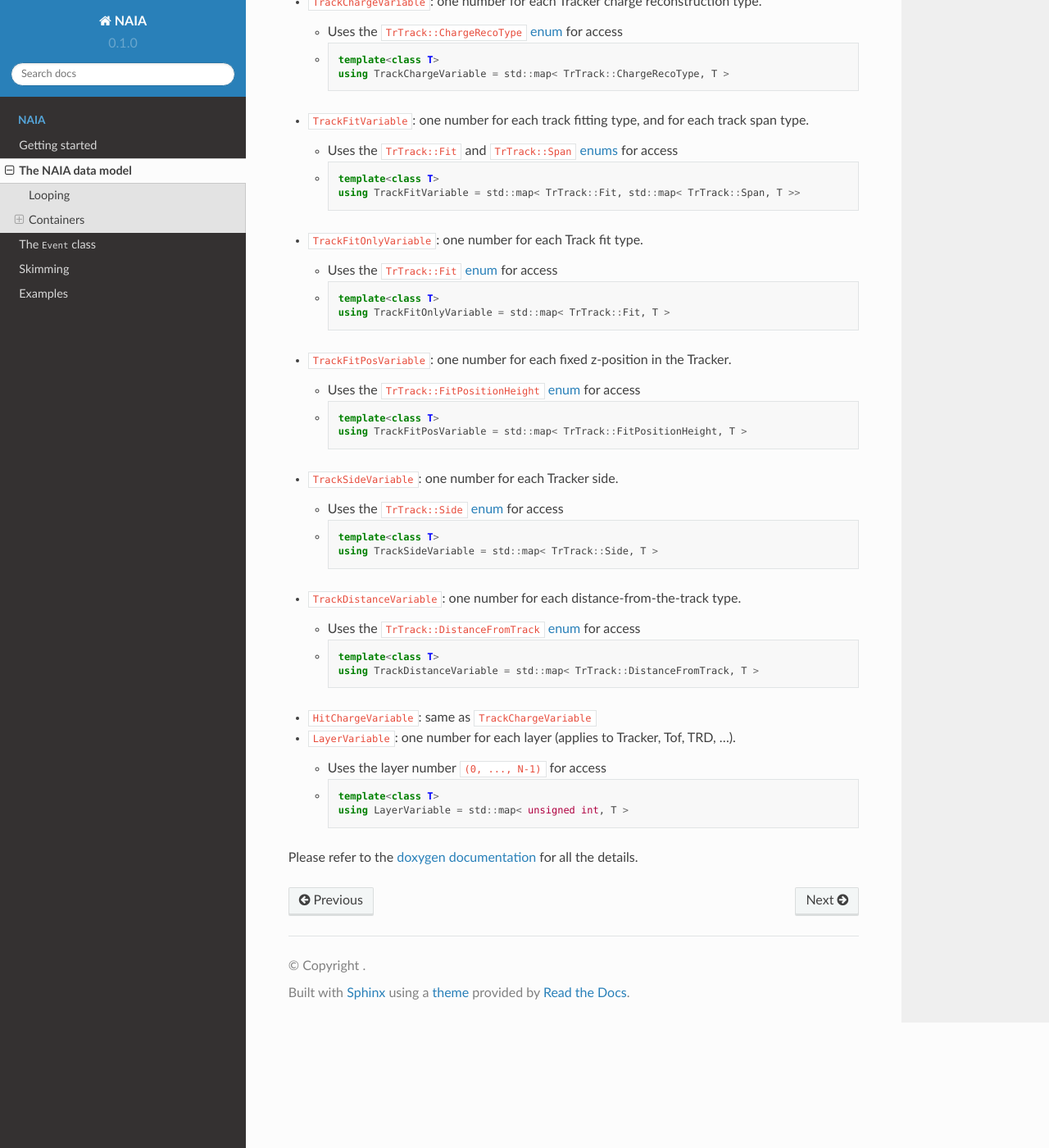
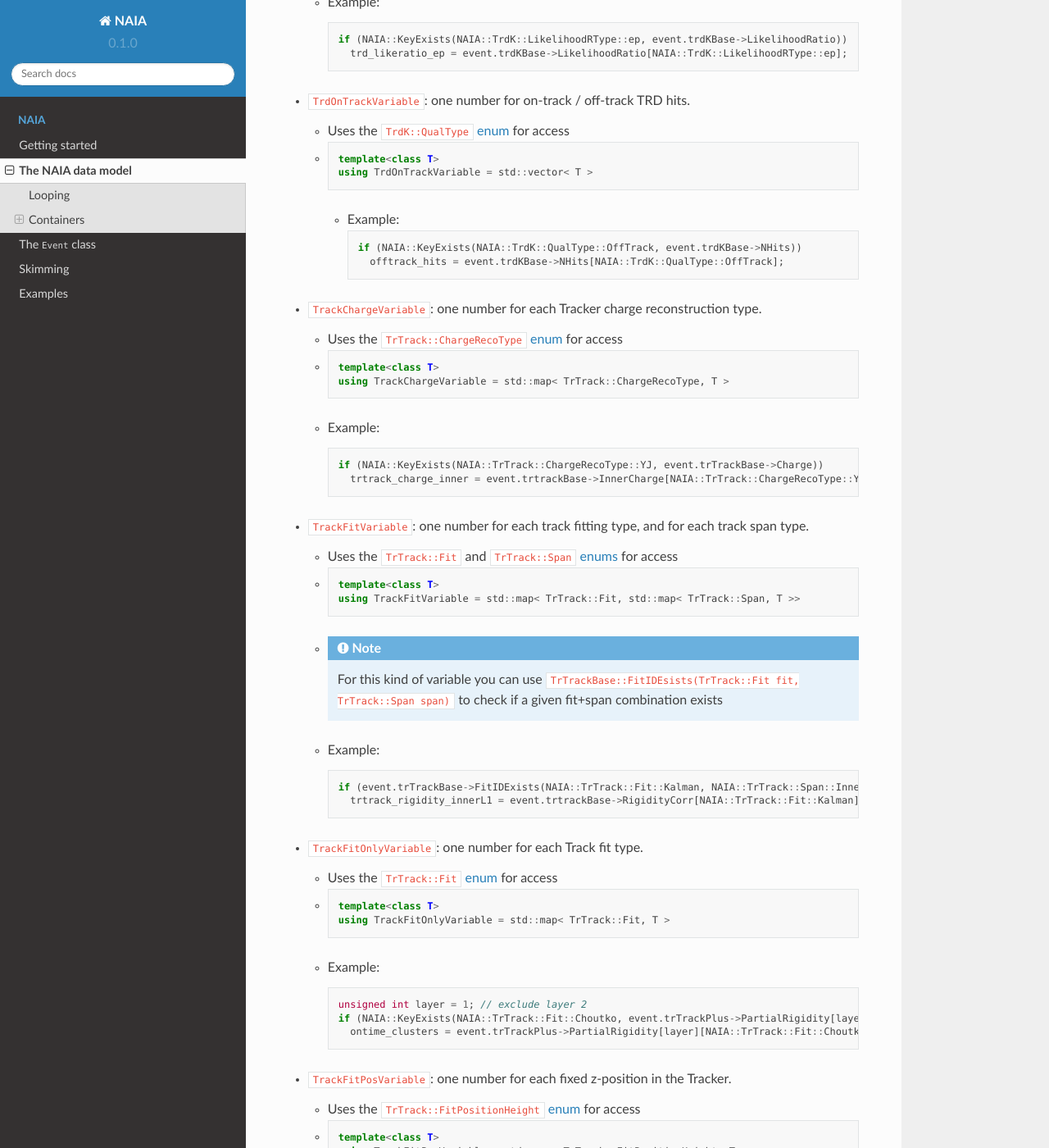
Before and after one commit to valerioformato/NAIA-readthedocs, a Sphinx documentation site: the page built from docs/source/datamodel/datamodel.rst, in a window 1280 px wide and 1400 px high, scrolled down 4783 px. Shown: the whole window at 82% size. Built offline with Sphinx 7.4.7 and the Read the Docs theme 2.0.0, drawn with Linux system fonts in a browser that asks for light colours; some of the changed text lies outside the part shown.

Commit message:
more examples

```diff
--- a/docs/source/datamodel/datamodel.rst
+++ b/docs/source/datamodel/datamodel.rst
@@ -81,7 +81,7 @@ If you want to make sure that a given variant exists you can use the ``KeyExists
 .. code-block:: cpp
 
   if (NAIA::KeyExists(NAIA::Tof::ChargeType::Upper, event.tofBase->Charge))
-    tofCharge = event.tofBase->Charge[NAIA::Tof::ChargeType::Upper];
+    tof_charge = event.tofBase->Charge[NAIA::Tof::ChargeType::Upper];
 
 because it is not guaranteed that, for example, a particular reconstruction succeeded, or that there is a hit on a given layer.
 
@@ -155,7 +155,7 @@ variant is available. The archetypes in the NAIA data model are:
 
       template<class T>
       using TofChargeVariable = std::map< Tof::ChargeType, T >
-   * Example:
+  * Example:
 
     .. code-block:: cpp
 
@@ -169,7 +169,7 @@ variant is available. The archetypes in the NAIA data model are:
 
       template<class T>
       using TofBetaVariable = std::map< Tof::BetaType, T >
-   * Example:
+  * Example:
 
     .. code-block:: cpp
 
@@ -183,13 +183,13 @@ variant is available. The archetypes in the NAIA data model are:
 
       template<class T>
       using TofClusterTypeVariable = std::map< Tof::BetaClusterType, T >
-   * Example:
+  * Example:
 
     .. code-block:: cpp
 
       unsigned int layer = 0;
-      if (NAIA::KeyExists(NAIA::Tof::BetaClusterType::OnTime, event.tofPlus->Nclusters))
-        ontime_clusters = event.tofPlus->NClusters[NAIA::Tof::BetaClusterType::OnTime];
+      if (NAIA::KeyExists(NAIA::Tof::BetaClusterType::OnTime, event.tofPlus->Nclusters[layer]))
+        ontime_clusters = event.tofPlus->NClusters[layer][NAIA::Tof::BetaClusterType::OnTime];
 
 * ``TrdChargeVariable``: one number for each TRD charge reconstruction type.
 
@@ -198,13 +198,12 @@ variant is available. The archetypes in the NAIA data model are:
 
       template<class T>
       using TrdChargeVariable = std::vector< T >
-   * Example:
+  * Example:
 
     .. code-block:: cpp
 
-      unsigned int layer = 0;
-      if (NAIA::KeyExists(NAIA::TrdK::ChargeType::Total, event.trdBase->Charge))
-        trd_charge = event.trdBase->Charge[NAIA::TrdK::ChargeType::Total];
+      if (NAIA::KeyExists(NAIA::TrdK::ChargeType::Total, event.trdKBase->Charge))
+        trd_charge = event.trdKBase->Charge[NAIA::TrdK::ChargeType::Total];
 
 * ``TrdLikelihoodVariable``: one number for each TRD likelihood type.
 
@@ -213,6 +212,12 @@ variant is available. The archetypes in the NAIA data model are:
 
       template<class T>
       using TrdLikelihoodVariable = std::vector< T >
+  * Example:
+
+    .. code-block:: cpp
+
+      if (NAIA::KeyExists(NAIA::TrdK::LikelihoodType::Electron, event.trdKBase->Likelihood))
+        trd_like_e = event.trdKBase->Likelihood[NAIA::TrdK::LikelihoodType::Electron];
 
 * ``TrdLikelihoodRVariable``: one number for each TRD likelihood ratio type.
 
@@ -221,6 +226,12 @@ variant is available. The archetypes in the NAIA data model are:
 
       template<class T>
       using TrdLikelihoodRVariable = std::vector< T >
+  * Example:
+
+    .. code-block:: cpp
+
+      if (NAIA::KeyExists(NAIA::TrdK::LikelihoodRType::ep, event.trdKBase->LikelihoodRatio))
+        trd_likeratio_ep = event.trdKBase->LikelihoodRatio[NAIA::TrdK::LikelihoodRType::ep];
 
 * ``TrdOnTrackVariable``: one number for on-track / off-track TRD hits.
 
@@ -229,6 +240,12 @@ variant is available. The archetypes in the NAIA data model are:
 
       template<class T>
       using TrdOnTrackVariable = std::vector< T >
+   * Example:
+
+    .. code-block:: cpp
+
+      if (NAIA::KeyExists(NAIA::TrdK::QualType::OffTrack, event.trdKBase->NHits))
+        offtrack_hits = event.trdKBase->NHits[NAIA::TrdK::QualType::OffTrack];
 
 * ``TrackChargeVariable``: one number for each Tracker charge reconstruction type.
 
@@ -237,6 +254,12 @@ variant is available. The archetypes in the NAIA data model are:
 
       template<class T>
       using TrackChargeVariable = std::map< TrTrack::ChargeRecoType, T >
+  * Example:
+
+    .. code-block:: cpp
+
+      if (NAIA::KeyExists(NAIA::TrTrack::ChargeRecoType::YJ, event.trTrackBase->Charge))
+        trtrack_charge_inner = event.trtrackBase->InnerCharge[NAIA::TrTrack::ChargeRecoType::YJ];
 
 * ``TrackFitVariable``: one number for each track fitting type, and for each track span type.
 
@@ -245,6 +268,16 @@ variant is available. The archetypes in the NAIA data model are:
 
        template<class T>
        using TrackFitVariable = std::map< TrTrack::Fit, std::map< TrTrack::Span, T >>
+  * .. note::
+
+      For this kind of variable you can use ``TrTrackBase::FitIDEsists(TrTrack::Fit fit, TrTrack::Span span)`` to check if a given fit+span combination exists
+
+  * Example:
+
+    .. code-block:: cpp
+
+      if (event.trTrackBase->FitIDExists(NAIA::TrTrack::Fit::Kalman, NAIA::TrTrack::Span::InnerL1))
+        trtrack_rigidity_innerL1 = event.trtrackBase->RigidityCorr[NAIA::TrTrack::Fit::Kalman][NAIA::TrTrack::Span::InnerL1];
 
 * ``TrackFitOnlyVariable``: one number for each Track fit type.
 
@@ -253,6 +286,13 @@ variant is available. The archetypes in the NAIA data model are:
 
       template<class T>
       using TrackFitOnlyVariable = std::map< TrTrack::Fit, T >
+  * Example:
+
+    .. code-block:: cpp
+
+      unsigned int layer = 1; // exclude layer 2
+      if (NAIA::KeyExists(NAIA::TrTrack::Fit::Choutko, event.trTrackPlus->PartialRigidity[layer]))
+        ontime_clusters = event.trTrackPlus->PartialRigidity[layer][NAIA::TrTrack::Fit::Choutko];
 
 * ``TrackFitPosVariable``: one number for each fixed z-position in the Tracker.
 
@@ -261,6 +301,18 @@ variant is available. The archetypes in the NAIA data model are:
 
       template<class T>
       using TrackFitPosVariable = std::map< TrTrack::FitPositionHeight, T >
+  * Example:
+
+    .. code-block:: cpp
+
+      auto fit = NAIA::TrTrack::Fit::Kalman;
+      auto span = NAIA::TrTrack::Span::InnerL1;
+
+      if (NAIA::KeyExists(NAIA::FitPositionHeight::TofLayer0, event.trtrackPlus->TrTrackFitPos)){
+        if (event.trTrackBase->FitIDExists(fit, span)){
+          trtrack_position_at_upper_tof = event.trtrackPlus->TrTrackFitPos[NAIA::FitPositionHeight::TofLayer0][fit][span];
+        }
+      }
 
 * ``TrackSideVariable``: one number for each Tracker side.
 
```
Also changed, not shown: other parts of docs/source/datamodel/datamodel.rst (+2 -2 lines).
